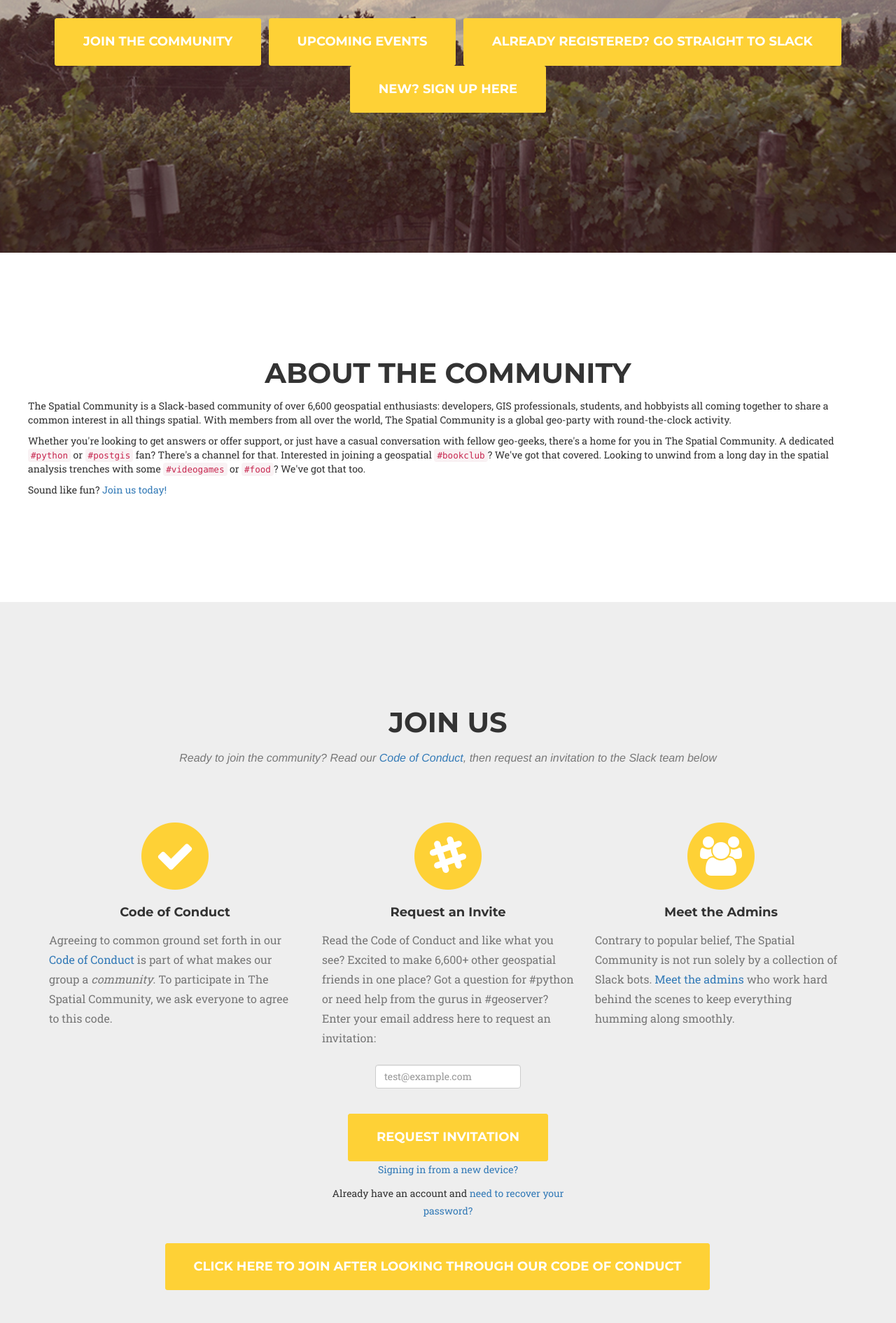
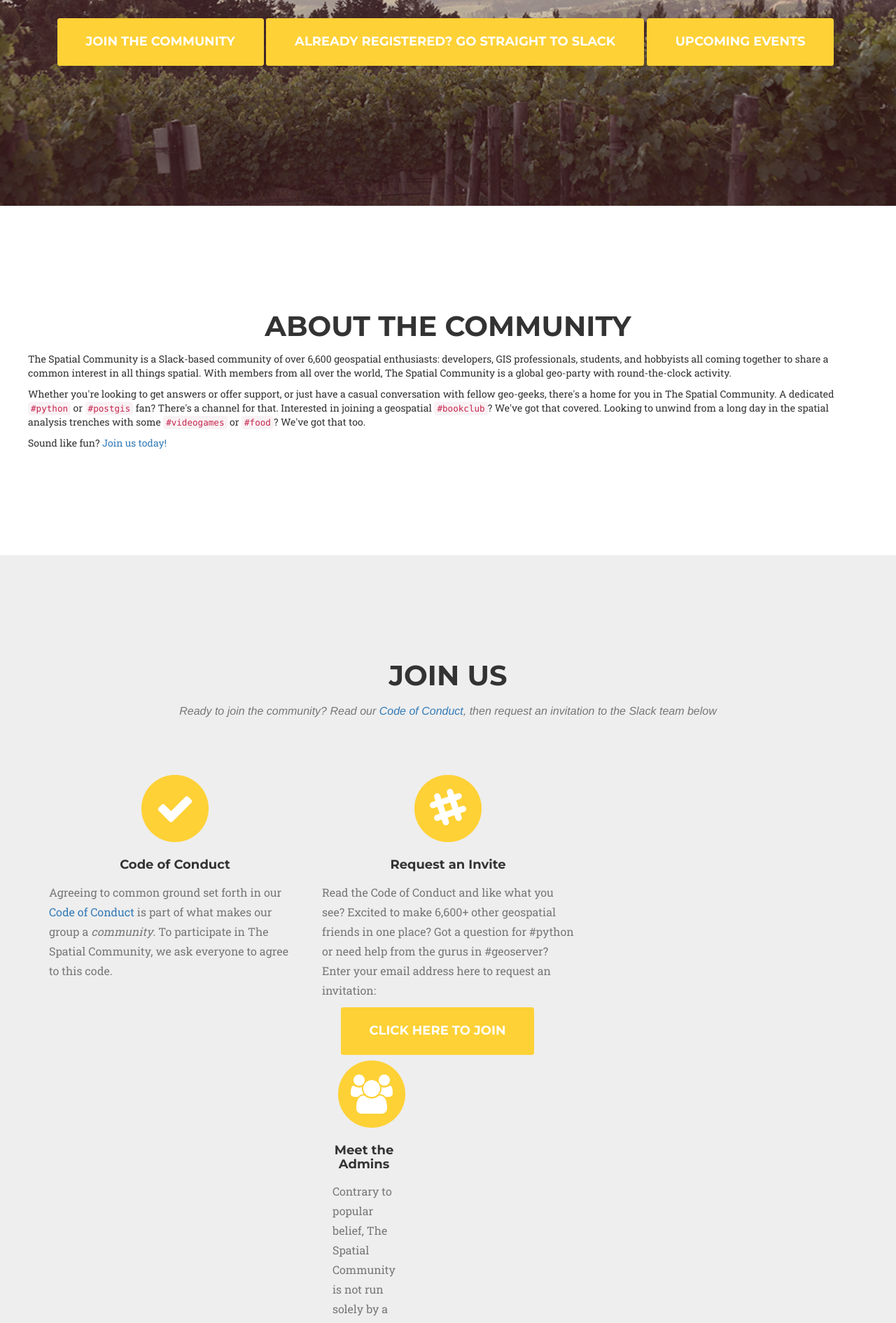
Before and after one commit to TheSpatialCommunity/TheSpatialCommunity.github.io, a website: page index.html in a window 1280 px wide. Shown: the part 464-2354 px from the top of the page at 70% size. Drawn offline with nearby package versions, Linux system fonts and the light colour scheme; a web font is replaced by a local one.

Commit message:
Changing how we present signup, removing old admins

```diff
--- a/index.html
+++ b/index.html
@@ -82,15 +82,11 @@
                     members, and growing</div>
                 <div class="intro-heading">The Spatial Community</div>
                 <a href="#join" class="page-scroll btn btn-xl">
-                    Join The Community</a> &nbsp;
+                    Join The Community</a>
+                <a href="http://thespatialcommunity.slack.com" class="btn btn-xl">
+                    Already registered? Go straight to Slack</a>
                 <a href="#upcoming-events" class="page-scroll btn btn-xl">
                     Upcoming Events</a> &nbsp;
-
-                <a href="http://thespatialcommunity.slack.com" class="btn btn-xl">
-                    Already registered? Go straight to Slack</a>
-
-                <a href="https://join.slack.com/t/thespatialcommunity/shared_invite/zt-309j0qpyd-7nxsPe8uTaZYUnZ0UNM6Aw" class="btn btn-xl">
-                    New? Sign up here</a>
             </div>
         </div>
     </header>
@@ -164,7 +160,12 @@
                        friends in one place? Got a question for #python or need
                        help from the gurus in #geoserver? Enter your email address here to request an invitation:</p>
 
-                        <form class="form-inline" id="email-form">
+                    <div class="row col-md-12 text-center">
+                        <div id="temp_signup" style="font-weight:bold">
+                            <a class="btn btn-xl" href="https://join.slack.com/t/thespatialcommunity/shared_invite/zt-309j0qpyd-7nxsPe8uTaZYUnZ0UNM6Aw">Click Here to Join</a>
+                        </div>
+                    </div>
+<!--                        <form class="form-inline" id="email-form">
                           <div class="form-group">
                             <input type="email" class="form-control"
                             name="email" id="email_address" placeholder="test@example.com">
@@ -175,7 +176,7 @@
                         <p>Already have an account and <a href="https://thespatialcommunity.slack.com/forgot/signin">need to recover your password?</a></p>
                         <div class="form_submitted text-muted">
                         </div>
-                </div>
+                </div>-->
 
                 <div class="col-md-4">
                     <span class="fa-stack fa-4x">
@@ -190,11 +191,7 @@
                  everything humming along smoothly.</p>
                 </div>
             </div>
-            <div class="row col-md-12 text-center">
-                        <div id="temp_signup" style="font-weight:bold">
-                            <a class="btn btn-xl" href="https://join.slack.com/t/thespatialcommunity/shared_invite/zt-309j0qpyd-7nxsPe8uTaZYUnZ0UNM6Aw">Click here to join after looking through our Code of Conduct</a>
-                        </div>
-            </div>
+
         </div>
     </section>
 
@@ -565,19 +562,11 @@ For right side, in the top list element of the item, define it as class="timelin
                 </div>
             </div>
             <div class="row">
-                <div class="col-sm-4">
+<!--                <div class="col-sm-4">
                     <div class="team-member">
                         <img src="img/team/martin.jpg" class="img-responsive img-circle" alt="">
                         <h4>Martin Bentley</h4>
                         <p class="text-muted">@mtb-za</p>
-                        <!-- <ul class="list-inline social-buttons"> -->
-                        <!--     <li><a href="#"><i class="fa fa-twitter"></i></a> -->
-                        <!--     </li> -->
-                        <!--     <li><a href="#"><i class="fa fa-facebook"></i></a> -->
-                        <!--     </li> -->
-                        <!--     <li><a href="#"><i class="fa fa-linkedin"></i></a> -->
-                        <!--     </li> -->
-                        <!-- </ul> -->
                     </div>
                 </div>
                 <div class="col-sm-4">
@@ -593,7 +582,7 @@ For right side, in the top list element of the item, define it as class="timelin
                       <h4>Madison Draper</h4>
                       <p class="text-muted">@mzd</p>
                     </div>
-                </div>
+                </div>-->
                 <div class="col-sm-4">
                     <div class="team-member">
                       <img src="img/team/fgcarto_profile.png" class="img-responsive img-circle" alt="Profile picture for Francois Goulet">
```
